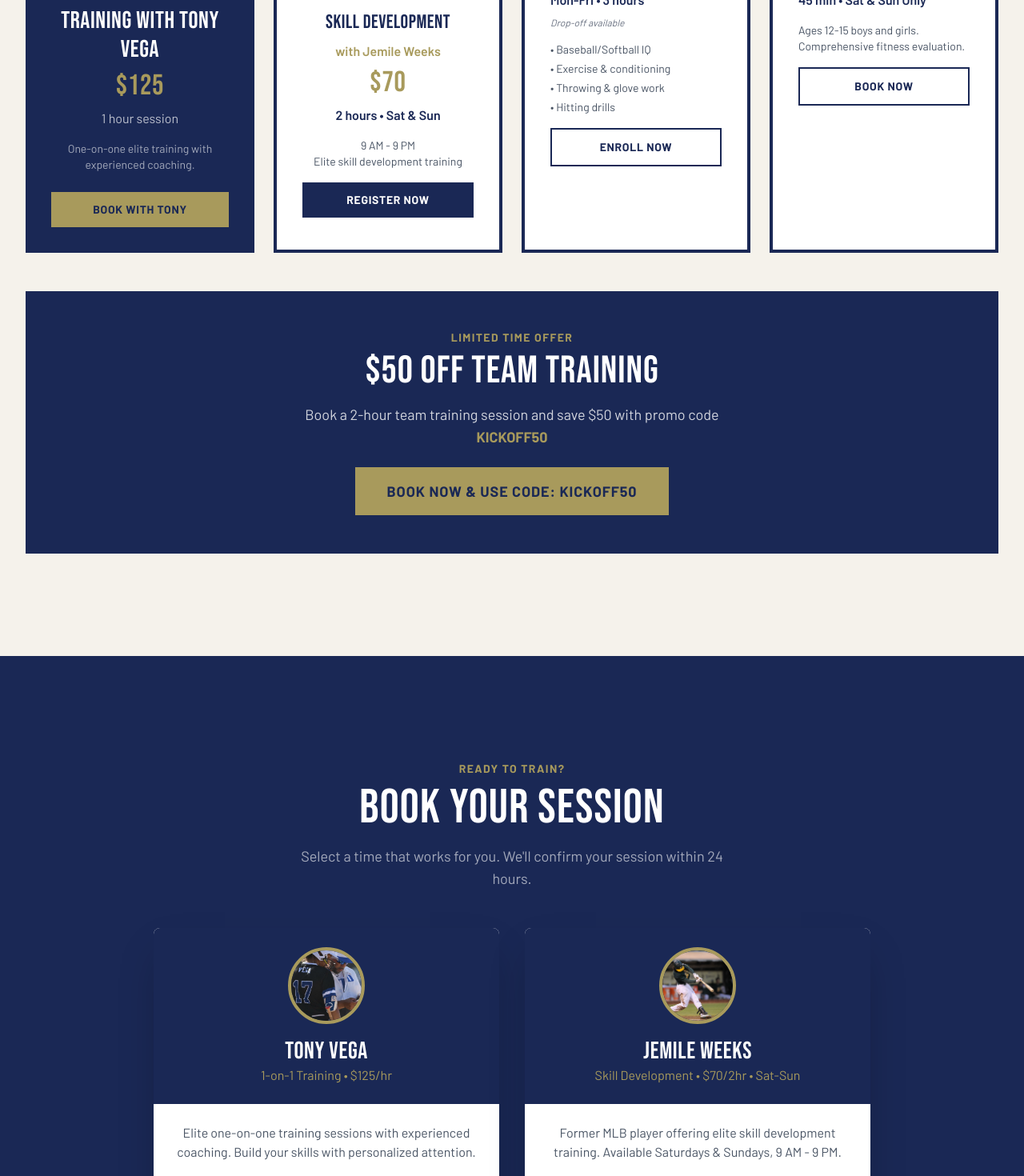
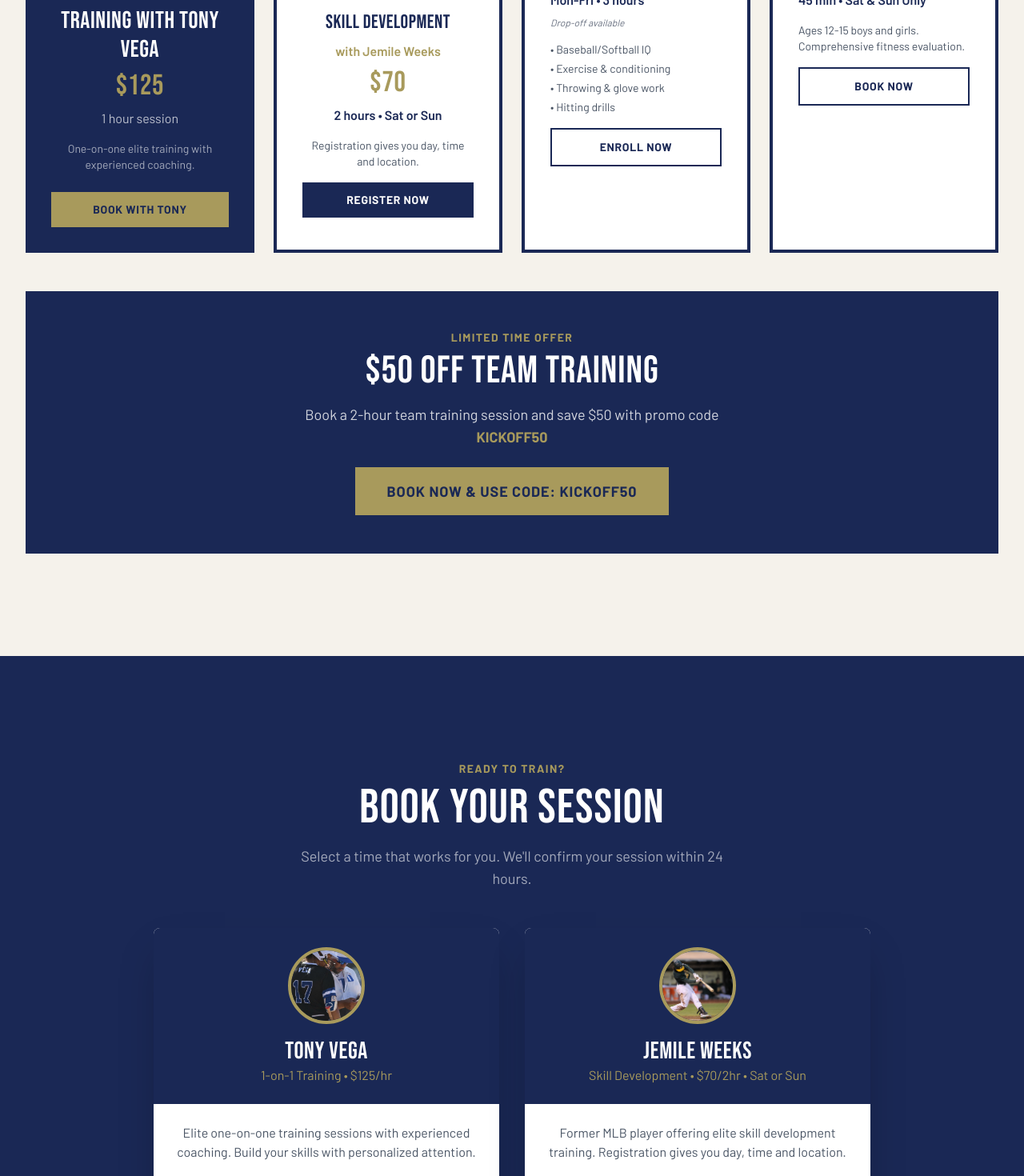
Before and after one commit to mslugga35/r2g-academy, a Next.js app: page / in a window 1280 px wide. Shown: the part 1420-2890 px from the top of the page at 80% size. Built offline with nearby package versions, Linux system fonts and the light colour scheme.

Commit message:
Update Jemile booking: 2hr Sat or Sun, registration provides details

```diff
--- a/src/app/page.tsx
+++ b/src/app/page.tsx
@@ -214,10 +214,9 @@ export default function Home() {
               <h3 className="font-display text-2xl text-[#1a2855] mb-2 text-center">Skill Development</h3>
               <p className="text-[#a89a5c] font-semibold text-center mb-2">with Jemile Weeks</p>
               <div className="text-[#a89a5c] font-display text-4xl mb-2 text-center">$70</div>
-              <p className="text-[#1a2855] font-semibold mb-4 text-center">2 hours • Sat & Sun</p>
+              <p className="text-[#1a2855] font-semibold mb-4 text-center">2 hours • Sat or Sun</p>
               <p className="text-gray-600 text-sm mb-4 text-center">
-                9 AM - 9 PM<br/>
-                Elite skill development training
+                Registration gives you day, time and location.
               </p>
               <a href="https://form.jotform.com/252495004595057" target="_blank" rel="noopener noreferrer" className="inline-block bg-[#1a2855] text-white px-6 py-3 font-bold text-sm uppercase tracking-wider hover:bg-[#0f1a38] transition-colors w-full text-center">
                 Register Now
@@ -325,11 +324,11 @@ export default function Home() {
                   />
                 </div>
                 <h3 className="font-display text-3xl text-white">Jemile Weeks</h3>
-                <p className="text-[#a89a5c]">Skill Development • $70/2hr • Sat-Sun</p>
+                <p className="text-[#a89a5c]">Skill Development • $70/2hr • Sat or Sun</p>
               </div>
               <div className="p-6 text-center">
                 <p className="text-gray-600 mb-6">
-                  Former MLB player offering elite skill development training. Available Saturdays & Sundays, 9 AM - 9 PM.
+                  Former MLB player offering elite skill development training. Registration gives you day, time and location.
                 </p>
                 <a
                   href="https://form.jotform.com/252495004595057"
```
Also changed, not shown: 1 other file (tests, documents, lock files or other folders).
